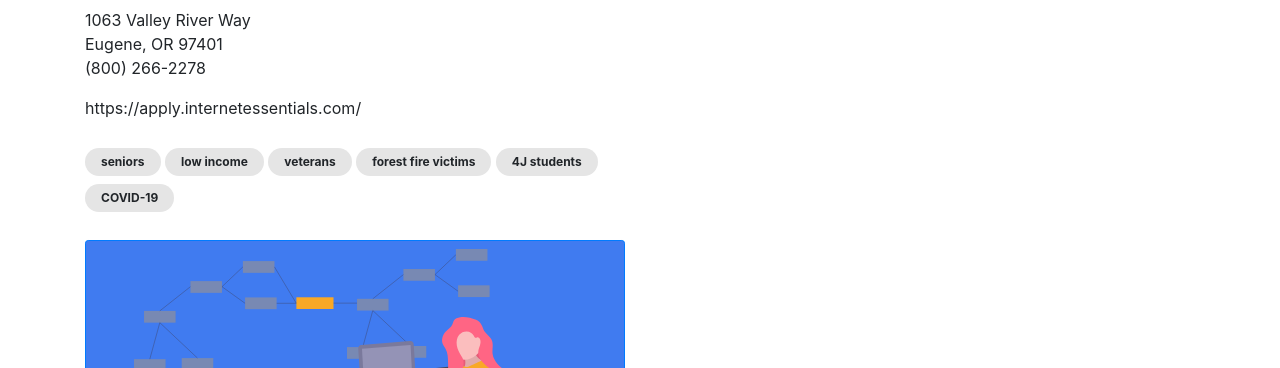
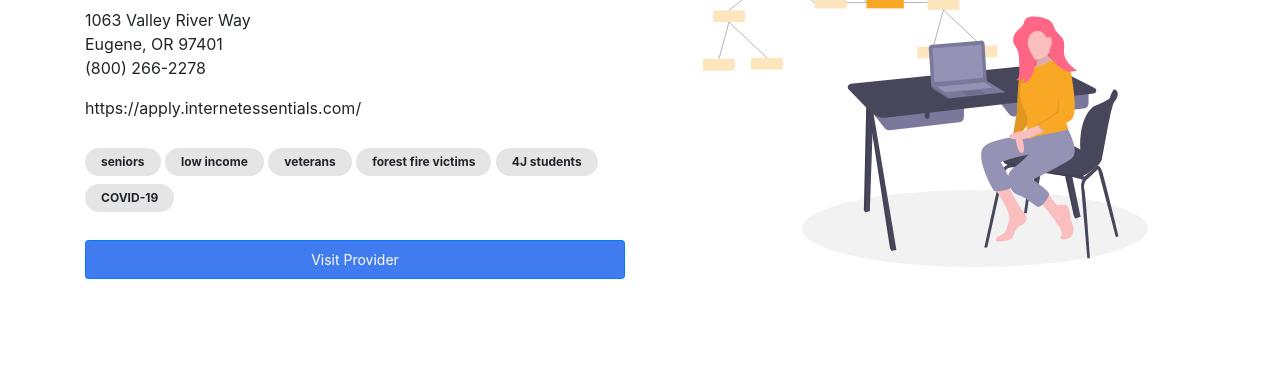
Before and after one commit to frankylee/codeORcreate, a website built with webpack: page provider.html in a window 1280 px wide. Shown: the part 232-600 px from the top of the page. Built offline with nearby package versions, Linux system fonts and the light colour scheme; files whose address does not match are found by name.

Commit message:
Bug fixes on provider.html for missing quote and target=blank

```diff
--- a/provider.html
+++ b/provider.html
@@ -42,7 +42,6 @@
     </footer>
 
 
-    <script src="./src/nav.js"></script>
     <script src="https://code.jquery.com/jquery-3.3.1.slim.min.js"
         integrity="sha384-q8i/X+965DzO0rT7abK41JStQIAqVgRVzpbzo5smXKp4YfRvH+8abtTE1Pi6jizo"
         crossorigin="anonymous"></script>
--- a/src/providerSingleView.js
+++ b/src/providerSingleView.js
@@ -35,7 +35,7 @@ class ProviderSingleView {
                 <div class="demographics my-4">
                     ${demographicHTML}
                 </div>
-                <a class="btn btn-sm btn-primary btn-block px-5 py-2" href="${provider.url}>Visit Provider</a>
+                <a class="btn btn-sm btn-primary btn-block px-5 py-2" href="${provider.url}" target="_blank">Visit Provider</a>
             </div>
             <div class="col-9 col-md-7 col-lg-5 mx-auto d-none d-lg-block">
                 <img src="./img/undraw_software_engineer_lvl5.svg" class="img-fluid" aria-hidden="true">
--- a/src/style.css
+++ b/src/style.css
@@ -1,6 +1,6 @@
 .btn-block {
     max-width: 600px;
-} */
+}
 
 .active {
     background-color: blue;
```
Also changed, not shown: 1 other file.
